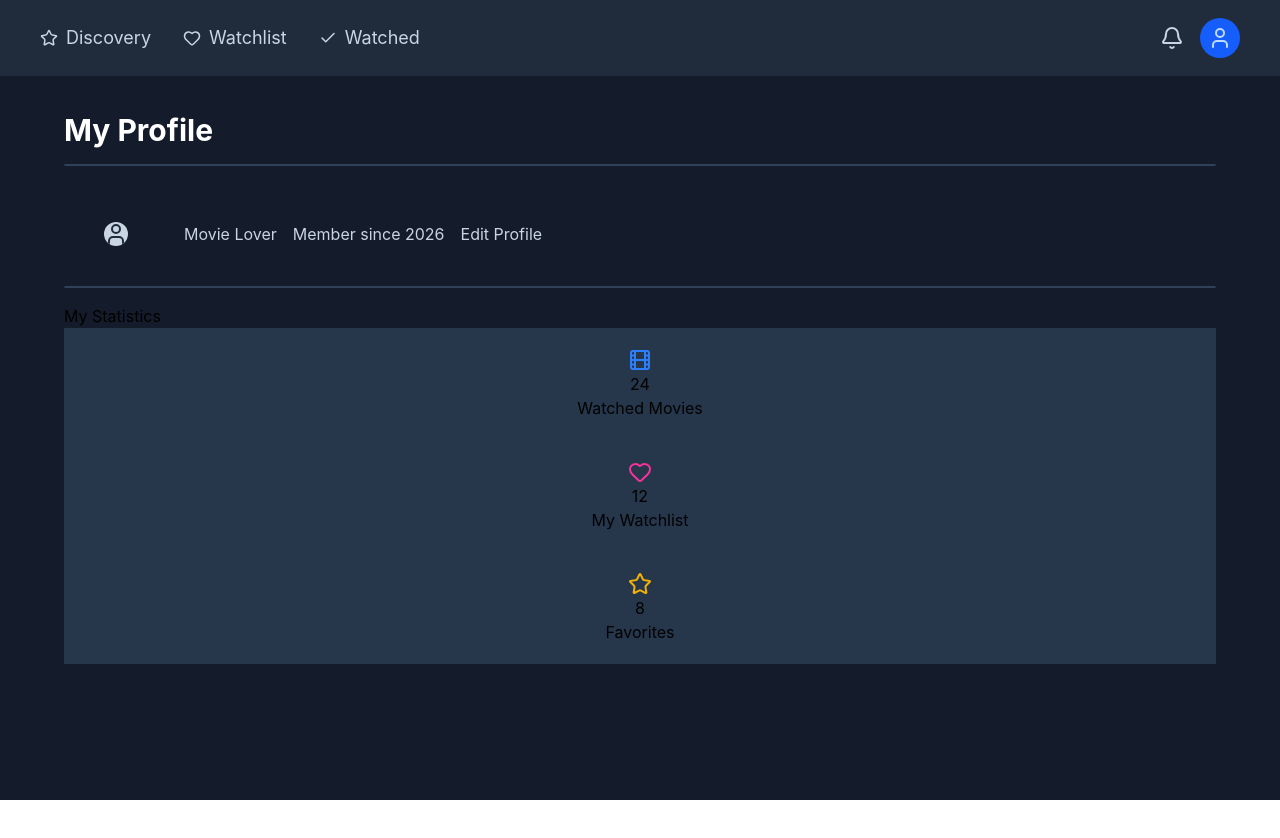
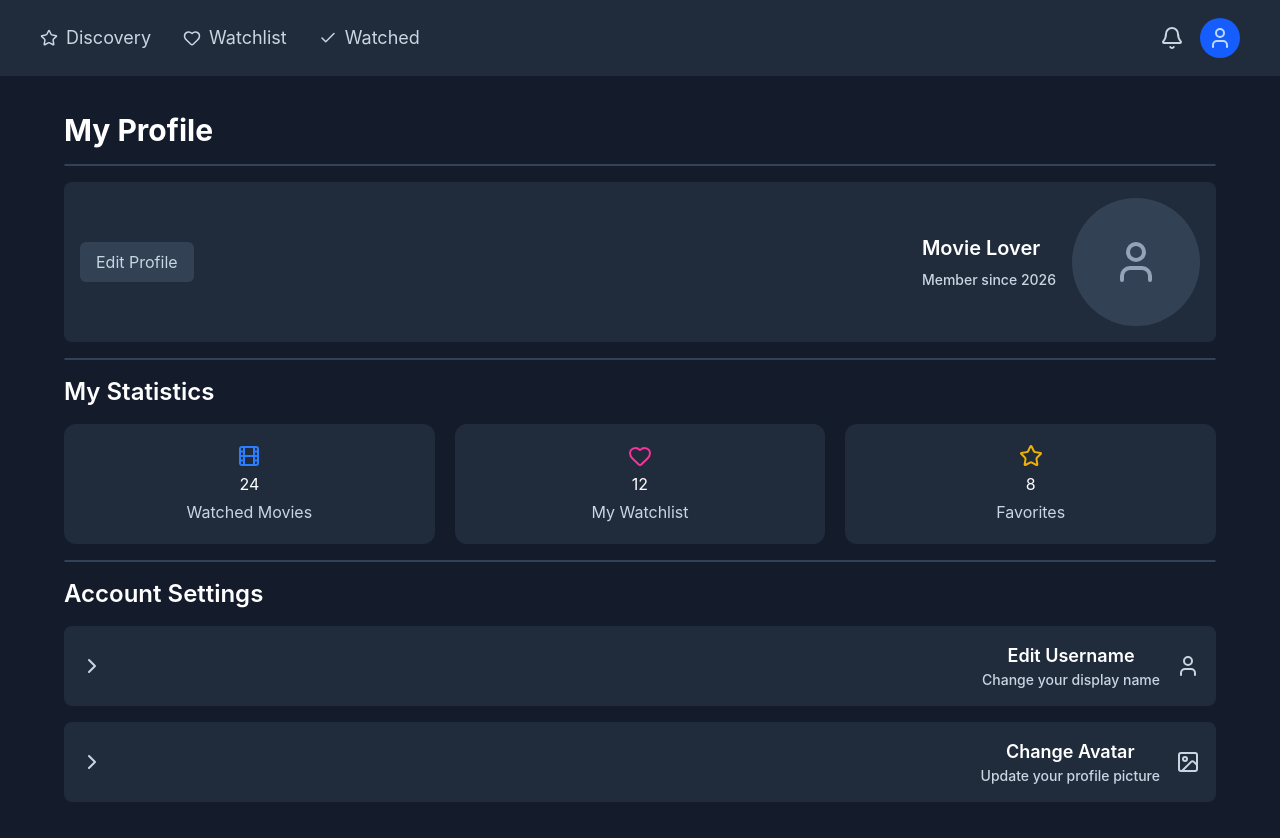
Before and after one commit to bitavafaei/movie-watchlist, a React (Vite) app: page /profile in a window 1280 px wide. Before the commit the page ends 800 px from the top, so only its background shows below. Built offline with nearby package versions, Linux system fonts and the light colour scheme.

Commit message:
modified profile component

```diff
--- a/src/components/Profile.jsx
+++ b/src/components/Profile.jsx
@@ -1,4 +1,4 @@
-import { User, Heart, Star, Film } from "lucide-react";
+import { User, Heart, Star, Film , ChevronRight, Image} from "lucide-react";
 import Header from "./Header";
 import StatsBadge from "./StatsBadge";
 
@@ -35,18 +35,22 @@ export default function Profile() {
                         <h1 className="text-white text-3xl font-bold">My Profile</h1>
                     </div>
                     <hr className="border-slate-700 border-[1px] rounded-md mb-4" />
-                    <div className="flex items-center text-slate-300 gap-4">
-                        <div>
-                            <User className="bg-slate-300 text-[#1f2a3c] rounded-full m-10"/>
+                    <div className="flex flex-row-reverse items-center bg-[#202C3C] text-slate-300 mb-4 justify-between p-4 rounded-lg">
+                        <div className="flex flex-row-reverse items-center gap-4">
+                            <div className="bg-[#334155] rounded-full w-32 h-32 flex justify-center items-center">
+                            <User size={48} className="text-[#94A3B8]"/>
+                            </div>
+                            <div className="flex flex-col gap-2">
+                                <p className="text-white font-semibold text-xl">Movie Lover</p>
+                                <p className="text-slate-300 font-medium text-sm">Member since 2026</p>
+                            </div>
                         </div>
-                        <p>Movie Lover</p>
-                        <p>Member since 2026</p>
-                        <p>Edit Profile</p>
+                        <button className="bg-[#334155] text-slate-300 rounded-md px-4 py-2 hover:bg-slate-600 transition-colors">Edit Profile</button>
                     </div>
                     <hr className="border-slate-700 border-[1px] rounded-md mb-4" />
                     <div>
-                        <p>My Statistics</p>
-                        <div>
+                        <h3 className="text-white text-2xl font-semibold mb-4">My Statistics</h3>
+                        <div className="grid grid-cols-3 gap-5 mb-4">
                             {stats.map((stat) =>(
                                 <StatsBadge
                                     key= {stat.id}
@@ -55,6 +59,32 @@ export default function Profile() {
                             ))}
                         </div>
                     </div>
+                    <hr className="border-slate-700 border-[1px] rounded-md mb-4" />
+                    <div>
+                        <h2 className="text-white text-2xl font-semibold mb-4">Account Settings</h2>
+                        <div>
+                            <button className="w-full flex flex-row-reverse items-center bg-[#202C3C] text-slate-300 mb-4 justify-between p-4 rounded-lg hover:bg-[#334155] transition-colors cursor-pointer">
+                                <div className="flex flex-row-reverse items-center gap-4">
+                                    <User/>
+                                    <div className="flex flex-col">
+                                        <p className="text-white font-semibold text-lg">Edit Username</p>
+                                        <p className="text-slate-300 font-medium text-sm">Change your display name</p>
+                                    </div>
+                                </div>
+                                <ChevronRight/>
+                            </button>
+                            <button className="w-full flex flex-row-reverse items-center bg-[#202C3C] text-slate-300 mb-4 justify-between p-4 rounded-lg hover:bg-[#334155] transition-colors cursor-pointer">
+                                <div className="flex flex-row-reverse items-center gap-4">
+                                    <Image/>
+                                    <div className="flex flex-col">
+                                        <p className="text-white font-semibold text-lg">Change Avatar</p>
+                                        <p className="text-slate-300 font-medium text-sm">Update your profile picture</p>
+                                    </div>
+                                </div>
+                                <ChevronRight/>
+                            </button>
+                        </div>
+                    </div>
                 </div>
             </div>
         </div>
--- a/src/components/StatsBadge.jsx
+++ b/src/components/StatsBadge.jsx
@@ -1,10 +1,10 @@
 export default function StatsBadge({stat}) {
     const Icon = stat.icon
     return(
-        <div className="bg-[#26364B] px-10 py-5 flex flex-col items-center">
+        <div className="bg-[#202C3C] py-5 flex flex-col items-center rounded-xl gap-1">
             <Icon className={stat.color}/>
-            <h2>{stat.value}</h2>
-            <h4>{stat.label}</h4>
+            <h2 className="text-white">{stat.value}</h2>
+            <h4 className="text-slate-300">{stat.label}</h4>
         </div>
     )
 }
```
